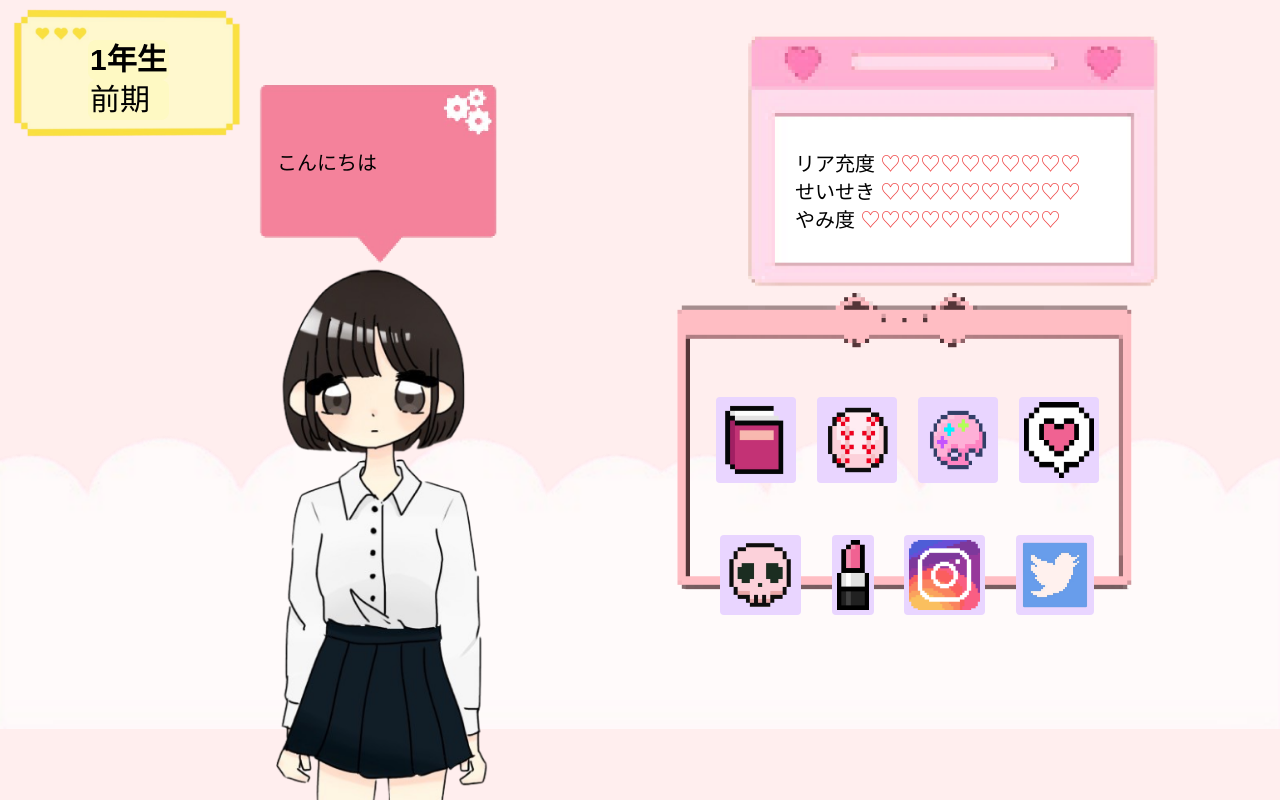
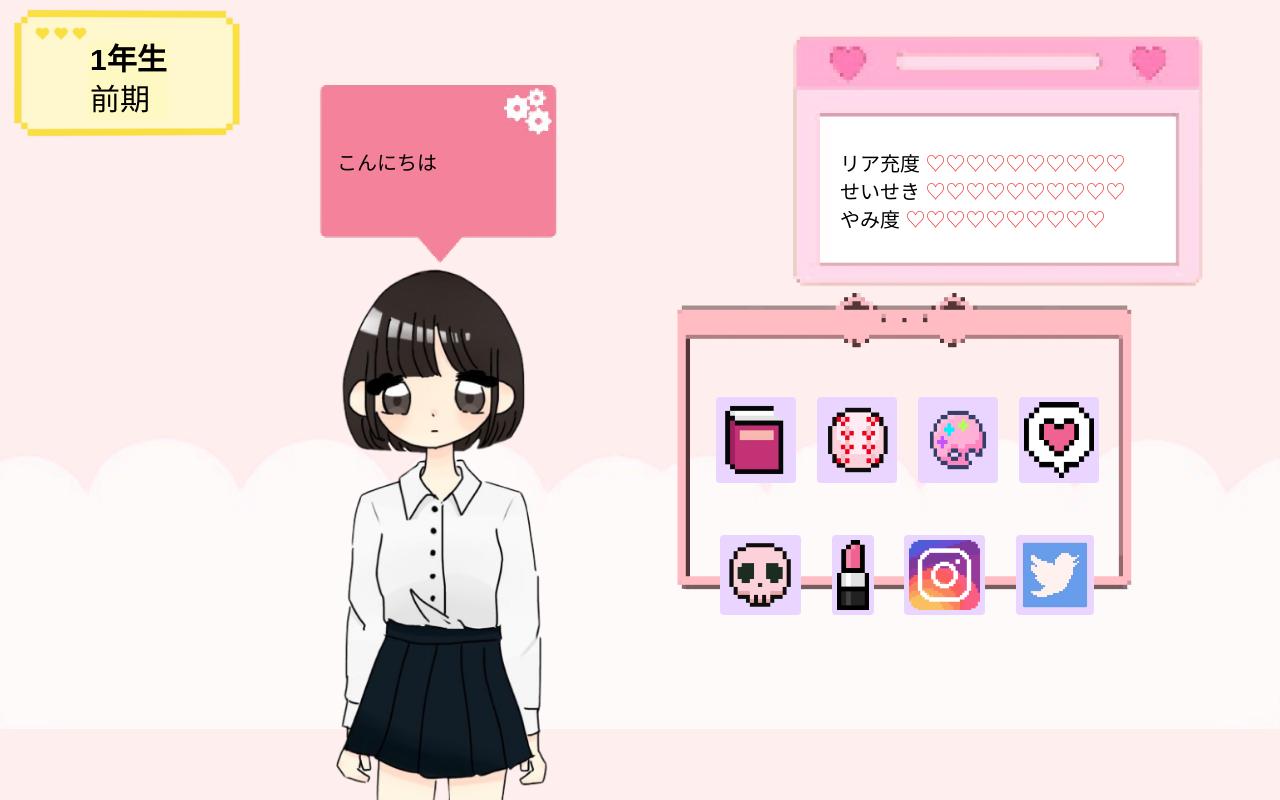
Before and after one commit to yama-chiiii/Kosen-festival, a React (Create React App) app: page /onna in a window 1280 px wide. Built offline with nearby package versions, Linux system fonts and the light colour scheme; a web font is replaced by a local one.

Commit message:
女の子調整3

```diff
--- a/src/pages/components/Serifu.tsx
+++ b/src/pages/components/Serifu.tsx
@@ -6,7 +6,7 @@ interface SerifuProps {
 
 const Serifu: React.FC<SerifuProps> = ({ currentSerifu }) => {
   return (
-    <div className='absolute w-220  ml-275 mt-5 z-30'>
+    <div className='absolute w-220  ml-335 mt-5 z-30'>
       <p className='p-2 text-xl font-yomogi '>{currentSerifu}</p>
     </div>
   );
--- a/src/pages/onna.tsx
+++ b/src/pages/onna.tsx
@@ -211,19 +211,19 @@ export const Onna = () => {
         <img
           src='/serifu1.png'
           alt='serifu'
-          className='w-280 h-auto ml-240 -mt-70 z-index relative'
+          className='w-280 h-auto ml-300 -mt-70 z-index relative'
         />
         <div className='w-1/3 h-5/6  flex items-center'>
           <img
             src='/girl.png'
             alt='girl'
-            className='w-460 h-5/6 object-contain absolute -mt-100 ml-150'
+            className='w-460 h-5/6 object-contain absolute -mt-100 ml-210'
           />
         </div>
       </div>
 
       <div className='w-1/2 h-screen z-20 relative '>
-        <div className='relative ml-55'>
+        <div className='relative ml-100'>
           <img
             src='/status.png'
             alt='status'
@@ -236,7 +236,7 @@ export const Onna = () => {
             renderHearts={renderHearts}
           />
         </div>
-        <div className='w-5/6 h-auto'>
+        <div className='w-5/6 h-auto '>
           <img
             src='/cat.png'
             alt='cat'
```
